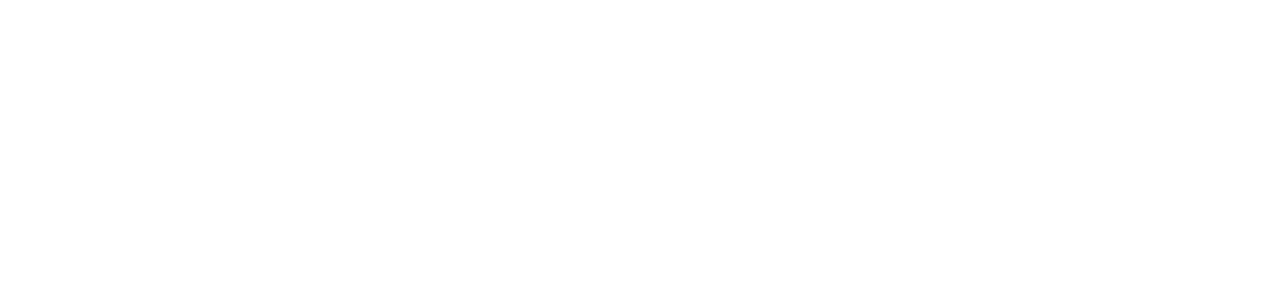
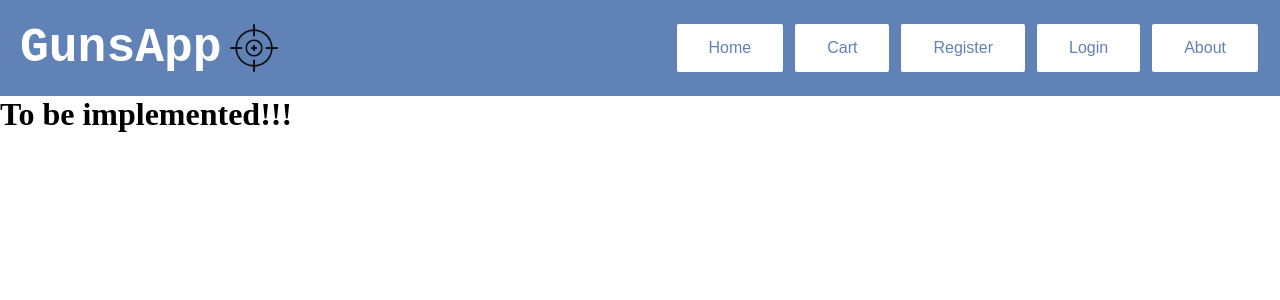
Before and after one commit to MichalBe996/GunsAPI, a React (Create React App) app in the folder client/: page /forgot-your-password in a window 1280 px wide. Before the commit this address had no page. Shown: the top 300 px of the page. Built offline with nearby package versions, Linux system fonts and the light colour scheme.

Commit message:
created page for user that forgot password

```diff
--- a/client/src/App.css
+++ b/client/src/App.css
@@ -477,8 +477,14 @@ button:active:not(:focus-visible) {
 
 .login--button {
   margin-top: 1.5rem;
+  margin-bottom: 2rem;
   height: 3rem;
   width: 10rem;
   font-size: x-large;
   margin-left: 5rem;
 }
+
+.forgot-password {
+  margin-left: 2.5rem;
+
+}
--- a/client/src/App.js
+++ b/client/src/App.js
@@ -6,6 +6,7 @@ import Cart from './pages/Cart';
 import LoginPage from './pages/LoginPage';
 import RegisterPage from './pages/RegisterPage';
 import AboutPage from './pages/AboutPage';
+import ForgotPassword from './pages/ForgotPassword';
 
 
 
@@ -21,6 +22,7 @@ const App = () => {
           <Route path="/login" element={<LoginPage/>}/>
           <Route path="/register" element={<RegisterPage/>}/>
           <Route path="/about" element={<AboutPage/>}/>
+          <Route path="/forgot-your-password" element={<ForgotPassword/>}/>
 
        </Routes>
     </>
--- /dev/null
+++ b/client/src/pages/ForgotPassword.js
@@ -0,0 +1,13 @@
+import React from 'react'
+import Navbar from './Navbar'
+
+const ForgotPassword = () => {
+  return (
+    <div>
+        <Navbar/>
+        <h1>To be implemented!!!</h1>
+    </div>
+  )
+}
+
+export default ForgotPassword
--- a/client/src/pages/LoginPage.js
+++ b/client/src/pages/LoginPage.js
@@ -2,7 +2,9 @@ import React from 'react'
 import Navbar from './Navbar';
 import axios from 'axios';
 
+
 const LoginPage = () => {
+
     const [loginData, setLoginData] = React.useState({})
     axios.defaults.withCredentials = true;
     const handleChange = (e) => {
@@ -86,6 +88,7 @@ const LoginPage = () => {
                         </button>
 
                 </form>
+                <a className="forgot-password" href="/forgot-your-password">Forgot your password?</a>
             </div>
 
         </div>
```
